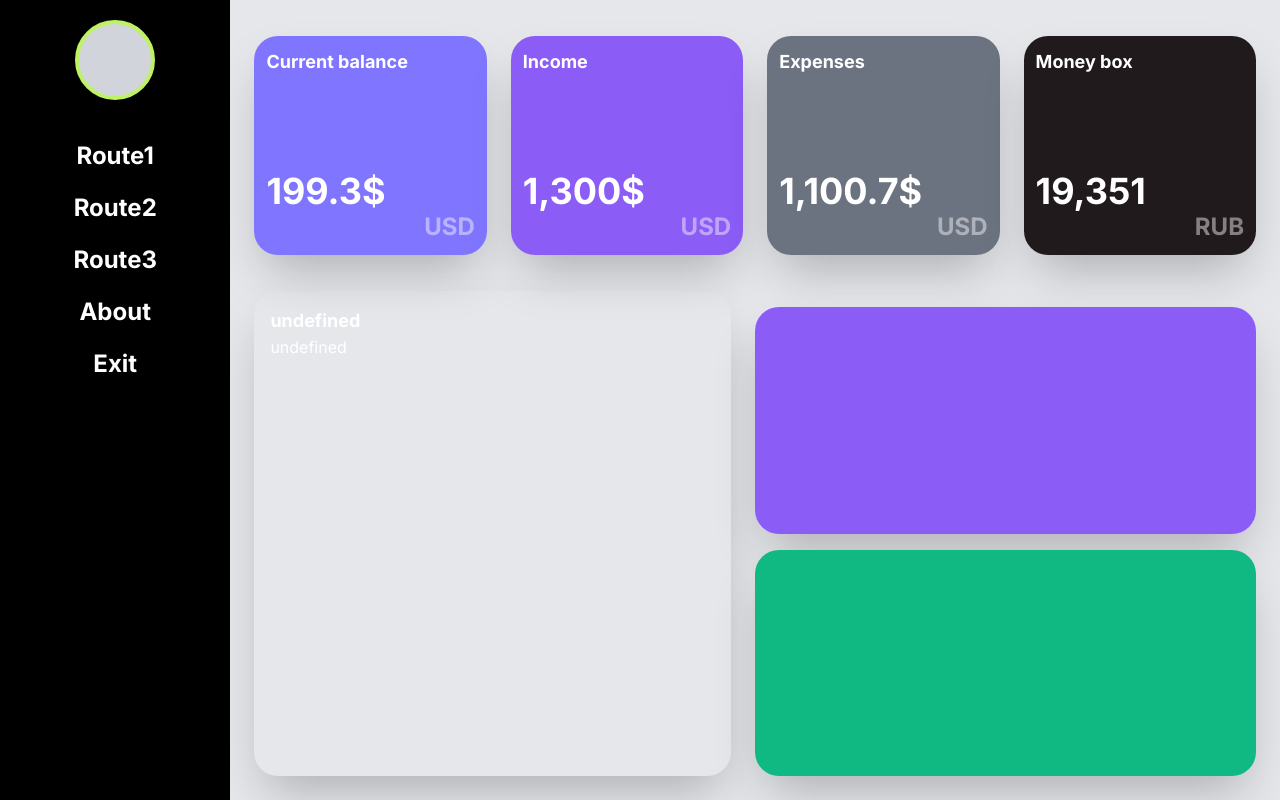
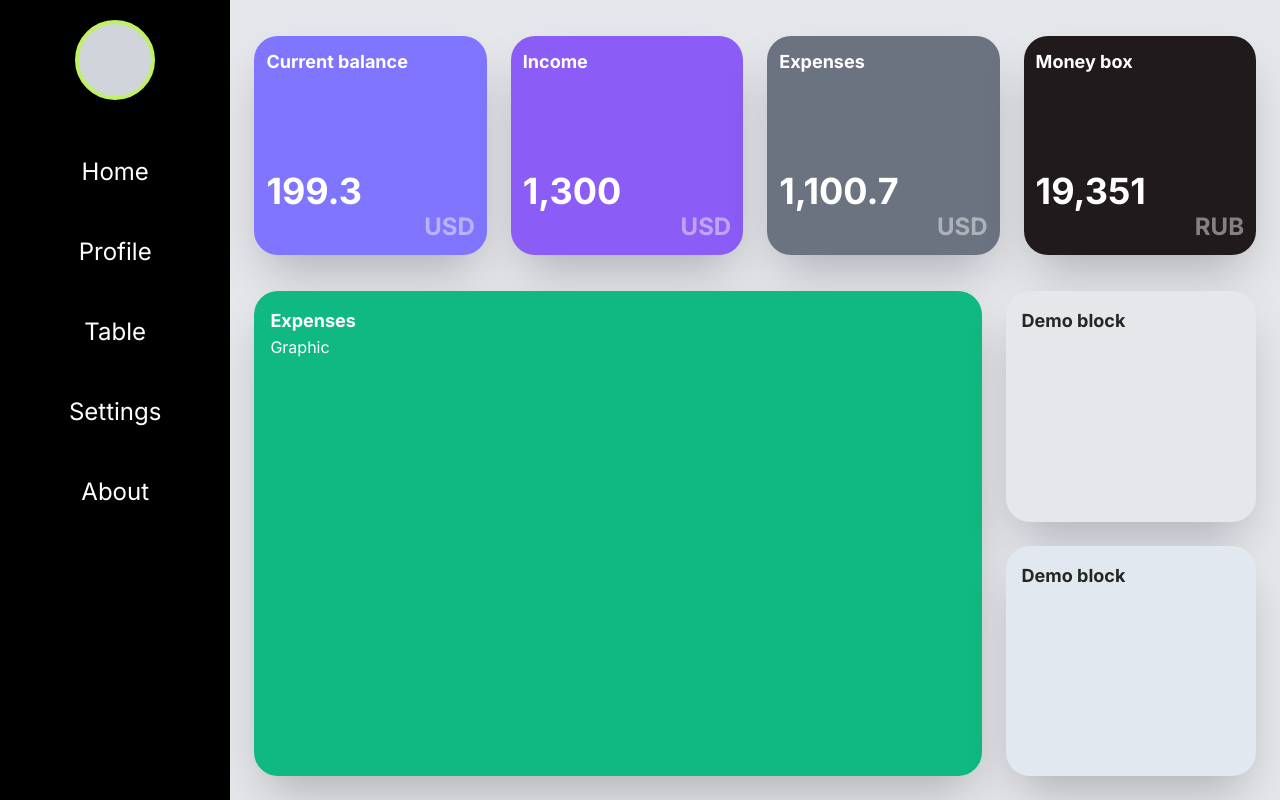
Before and after one commit to m1a2023/nexp-front, a Next.js app: page / in a window 1280 px wide. Built offline with nearby package versions, Linux system fonts and the light colour scheme.

Commit message:
EDITED navbar, graphic; ADDED demo block

```diff
--- a/src/app/components/main.js
+++ b/src/app/components/main.js
@@ -24,7 +24,7 @@ export function TemplateMoneyCard({
 
   return (
     <div
-      className={`flex flex-col w-1/4 p-3 grow-0 justify-start rounded-3xl ${color} shadow-2xl select-none`}
+      className={`flex flex-col snap-start w-1/4 p-3 grow-0 justify-start rounded-3xl ${color} shadow-2xl select-none`}
     >
       <SetMoneyCardTitle cardTitle={`${cardTitle}`} />
 
--- a/src/app/components/navbar.js
+++ b/src/app/components/navbar.js
@@ -1,30 +1,26 @@
 import Link from "next/link";
 
-//TODO: make menu bigger
 export function Navbar() {
   //TODO: change routes
   return (
     <>
-      <ul className="flex flex-col justify-center space-y-5 select-none">
-        {/* <li className="flex justify-center">
+      <div className="flex flex-col justify-center text-2xl gap-4 select-none">
+        <li className="flex justify-center p-3 rounded-3xl border-transparent border-4 transition-all duration-300 delay-100 hover:border-4 hover:border-gray-50 select-none">
           <Link href="/">Home</Link>
-        </li> */}
-        <li className="flex justify-center">
-          <Link href="/route1">Route1</Link>
         </li>
-        <li className="flex justify-center">
-          <Link href="/route2">Route2</Link>
+        <li className="flex justify-center p-3 rounded-3xl border-transparent border-4 transition-all duration-300 delay-100 hover:border-4 hover:border-gray-50 select-none">
+          <Link href="/route1">Profile</Link>
         </li>
-        <li className="flex justify-center">
-          <Link href="/route3">Route3</Link>
+        <li className="flex justify-center p-3 rounded-3xl border-transparent border-4 transition-all duration-300 delay-100 hover:border-4 hover:border-gray-50 select-none">
+          <Link href="/route2">Table</Link>
         </li>
-        <li className="flex justify-center">
+        <li className="flex justify-center p-3 rounded-3xl border-transparent border-4 transition-all duration-300 delay-100 hover:border-4 hover:border-gray-50 select-none">
+          <Link href="/route3">Settings</Link>
+        </li>
+        <li className="flex justify-center p-3 rounded-3xl border-transparent border-4 transition-all duration-300 delay-100 hover:border-4 hover:border-gray-50 select-none">
           <Link href="/about">About</Link>
         </li>
-        <li className="flex justify-center">
-          <Link href="/about">Exit</Link>
-        </li>
-      </ul>
+      </div>
     </>
   );
 }
--- a/src/app/globals.css
+++ b/src/app/globals.css
@@ -31,6 +31,18 @@ body {
   box-sizing: border-box;
   color: white;
   background: #e5e7eb;
+  font-family:
+    system-ui,
+    -apple-system,
+    BlinkMacSystemFont,
+    "Segoe UI",
+    Roboto,
+    Oxygen,
+    Ubuntu,
+    Cantarell,
+    "Open Sans",
+    "Helvetica Neue",
+    sans-serif;
 }
 
 @layer utilities {
--- a/src/app/page.js
+++ b/src/app/page.js
@@ -9,7 +9,7 @@ export default function Home() {
   return (
     <div className="flex flex-row w-full box-border bg-gray-200">
       <div
-        className="flex p-5 grow-0 flex-col justify-start text-2xl font-bold space-y-10
+        className="flex p-5 grow-0 flex-col justify-start space-y-10
 				w-[18%] min-h-full bg-black"
       >
         <Logo />
@@ -20,17 +20,17 @@ export default function Home() {
         className="flex flex-col p-6 grow justify-start text-1xl h-full max-h-[100vh]
         gap-6"
       >
-        <div className={"h-1/3 w-full flex flex-row space-x-6 py-3"}>
+        <div className="h-1/3 w-full flex flex-row space-x-6 py-3 snap-proximity">
           <TemplateMoneyCard
             cardTitle={"Current balance"}
-            mainInformation={"199.3$"}
+            mainInformation={"199.3"}
             currency={"USD"}
             color={"bg-medium-state-blue"}
           ></TemplateMoneyCard>
 
           <TemplateMoneyCard
             cardTitle={"Income"}
-            mainInformation={"1,300$"}
+            mainInformation={"1,300"}
             currency={"USD"}
             color={"bg-violet-500"}
           ></TemplateMoneyCard>
@@ -39,7 +39,7 @@ export default function Home() {
             color={"bg-gray-500"}
             cardTitle={"Expenses"}
             currency={"USD"}
-            mainInformation={"1,100.7$"}
+            mainInformation={"1,100.7"}
           ></TemplateMoneyCard>
 
           <TemplateMoneyCard
@@ -49,11 +49,24 @@ export default function Home() {
             currency={"RUB"}
           ></TemplateMoneyCard>
         </div>
+
         <div className={"h-2/3 w-full flex flex-row space-x-6"}>
-          <TemplateGraphic></TemplateGraphic>
-          <div className="w-1/2 py-4 space-y-4">
+          <TemplateGraphic
+            graphicTitle={"Expenses"}
+            mainInformation={"Graphic"}
+            color={"bg-emerald-500"}
+          ></TemplateGraphic>
+          {/* <div className="w-1/2 py-4 space-y-4">
             <div className="w-full h-1/2 bg-violet-500 justify-start rounded-3xl shadow-2xl"></div>
             <div className="w-full h-1/2 bg-emerald-500 justify-start rounded-3xl shadow-2xl"></div>
+          </div> */}
+          <div className="flex flex-col w-1/4 gap-6">
+            <div className="flex w-1/8 h-full p-4 font-bold text-neutral-800 bg-gray-200 text-lg rounded-3xl shadow-2xl select-none">
+              Demo block
+            </div>
+            <div className="flex w-1/8 h-full p-4 font-bold text-neutral-800  bg-slate-200 text-lg rounded-3xl shadow-2xl select-none">
+              Demo block
+            </div>
           </div>
         </div>
       </div>
```
